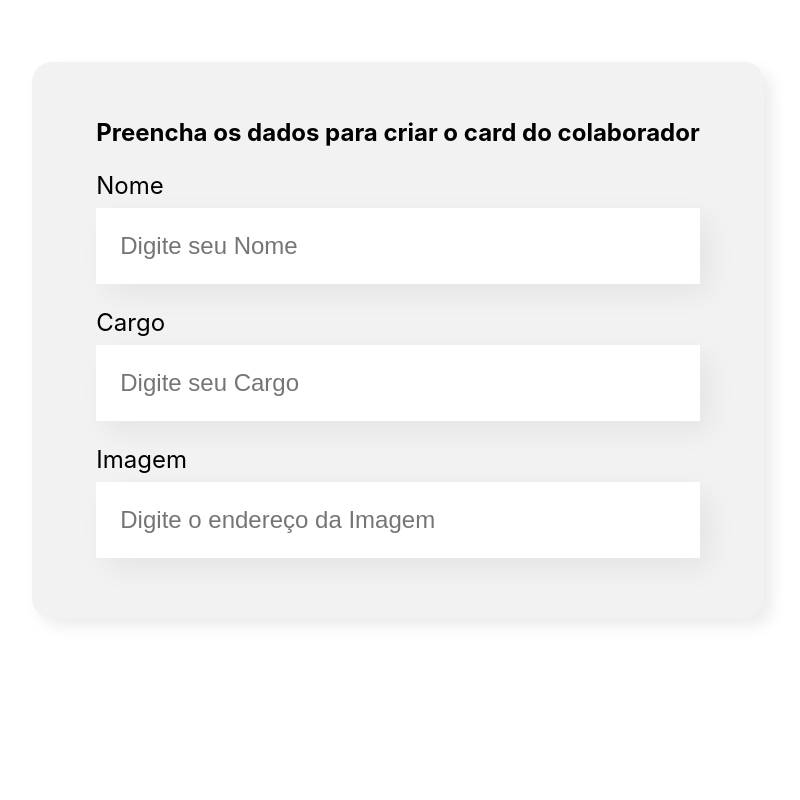
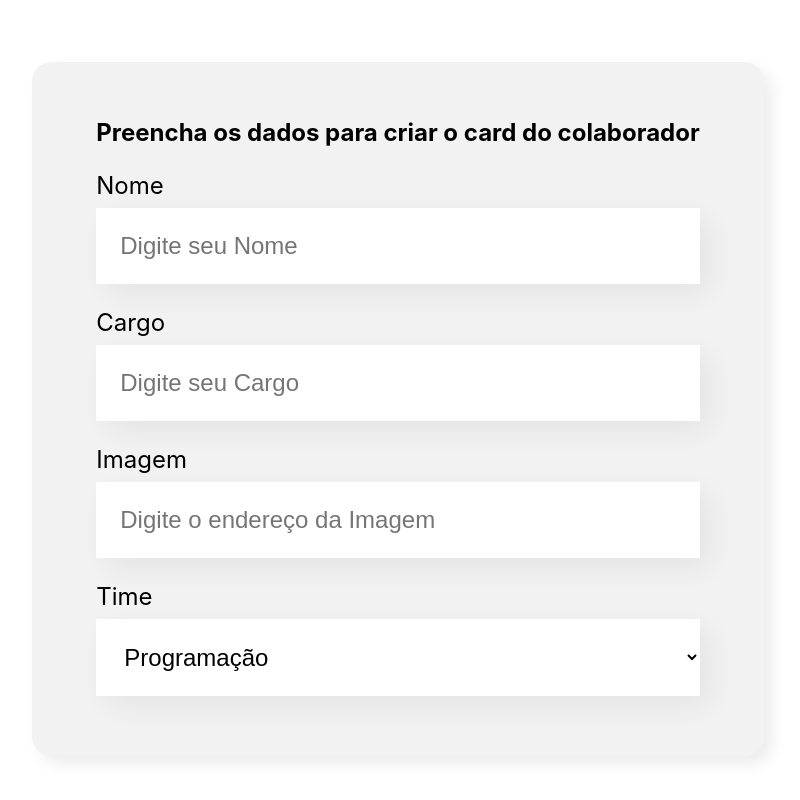
Before and after one commit to Thaynan-Ferreira/Estudo-Alura, a React (Create React App) app in the folder React/Organo/organograma/: page / in a window 1280 px wide. Shown: the part 516-1316 px from the top of the page, without its empty margins (242-1042 px from the left). Before the commit the page ends 1214 px from the top, so only its background shows below. Built offline with nearby package versions, Linux system fonts and the light colour scheme.

Commit message:
Criação da lista de opções

```diff
--- a/React/Organo/organograma/src/componentes/Formulario/index.js
+++ b/React/Organo/organograma/src/componentes/Formulario/index.js
@@ -1,6 +1,17 @@
 import CampoTexto from '../CampoTexto'
+import ListaSuspensa from '../ListaSuspensa'
 import './Formulario.css'
 const Formulario = () => {
+    const times = [
+        'Programação',
+        'Front-End',
+        'Data Science',
+        'Devops',
+        'Ux e Design',
+        'Mobile',
+        'Inovação e Gestão'
+
+    ]
     return (
         <section className="formulario">
             <form>
@@ -8,6 +19,7 @@
             <CampoTexto label="Nome" placeholder="Digite seu Nome"/>
             <CampoTexto label="Cargo" placeholder="Digite seu Cargo"/>
             <CampoTexto label="Imagem" placeholder="Digite o endereço da Imagem"/>
+            <ListaSuspensa label="Time" itens={times}/>
             </form>
         </section>
     )
--- /dev/null
+++ b/React/Organo/organograma/src/componentes/ListaSuspensa/ListaSuspensa.css
@@ -0,0 +1,19 @@
+.lista__suspensa {
+    margin: 24px 0;
+}
+
+.lista__suspensa label{
+    display: block;
+    margin-bottom: 8px;
+    font-size: 24px;
+}
+
+.lista__suspensa select{
+    background-color: #FFFFFF;
+    box-shadow: 10px 10px 30px rgba(0, 0, 0, 0.06);
+    width: 100%;
+    border: none;
+    font-size: 24px;
+    padding: 24px;
+    box-sizing: border-box;
+}
--- /dev/null
+++ b/React/Organo/organograma/src/componentes/ListaSuspensa/index.js
@@ -0,0 +1,14 @@
+import './ListaSuspensa.css'
+
+const ListaSuspensa = (props) => {
+    return (
+        <div className="lista__suspensa">
+            <label>{props.label}</label>
+            <select>
+                {props.itens.map(item => <option key={item}>{item}</option>)}
+            </select>
+        </div>
+    )
+}
+
+export default ListaSuspensa
```
